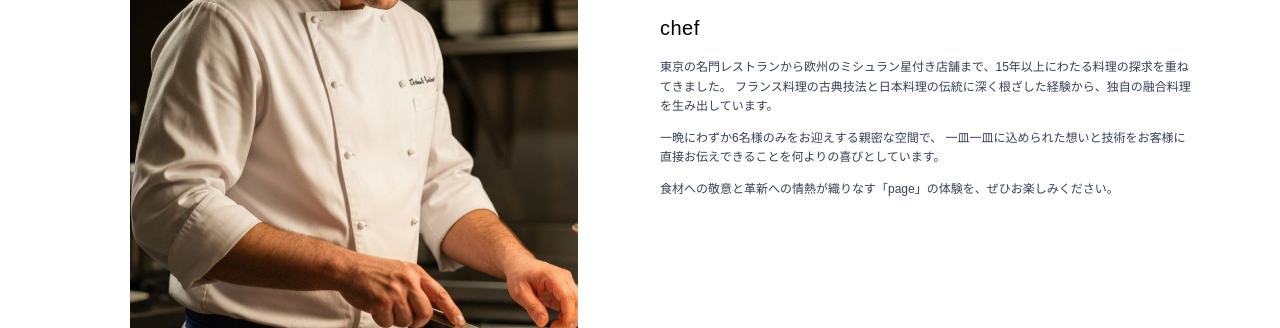
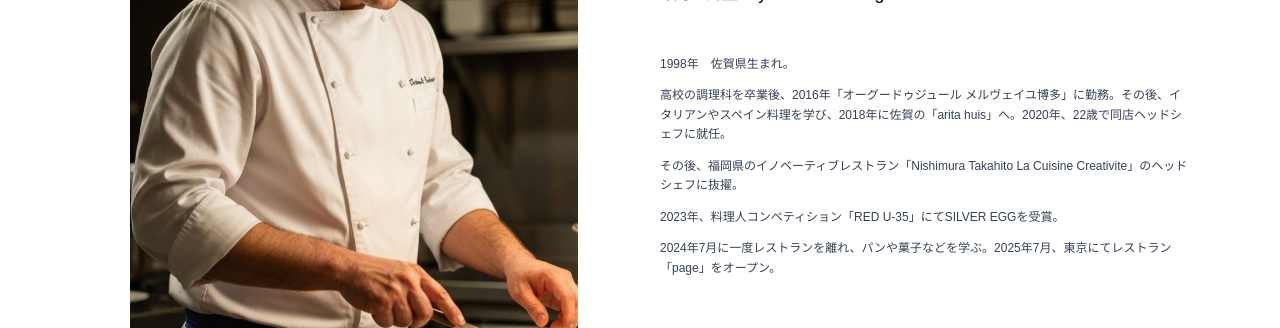
Before and after one commit to yfujiwara-svg/page-web-new, a Next.js app: page / in a window 1280 px wide. Shown: the part 1920-2248 px from the top of the page. Built offline with nearby package versions, Linux system fonts and the light colour scheme; a web font is replaced by a local one.

Commit message:
style:シェフ設定

```diff
--- a/app/page.tsx
+++ b/app/page.tsx
@@ -48,23 +48,40 @@ export default function HomePage() {
             />
           </div>
           <div className="space-y-4">
-            <h2 className="font-serif text-lg md:text-xl font-light text-balance">chef</h2>
+          　<h2 className="font-serif text-lg md:text-xm font-light text-balance">chef</h2>
+            <h2 className="font-serif text-lg md:text-xm font-light mt-1 text-balance">増永 琉聖  Ryusei Masunaga</h2>
             <div className="space-y-3 text-gray-700">
-              <p className="text-[11px] md:text-xs font-light leading-relaxed text-pretty">
-                東京の名門レストランから欧州のミシュラン星付き店舗まで、15年以上にわたる料理の探求を重ねてきました。
-                フランス料理の古典技法と日本料理の伝統に深く根ざした経験から、独自の融合料理を生み出しています。
+              <p className="text-[11px] md:text-xs font-light leading-relaxed mt-12 text-pretty">
+              1998年　佐賀県生まれ。
+              </p>
+              <p className="text-[11px] md:text-xs font-light leading-relaxed mt-1 text-pretty">
+              高校の調理科を卒業後、2016年「オーグードゥジュール メルヴェイユ博多」に勤務。その後、イタリアンやスペイン料理を学び、2018年に佐賀の「arita huis」へ。2020年、22歳で同店ヘッドシェフに就任。
+              </p>
+              <p className="text-[11px] md:text-xs font-light leading-relaxed mt-1 text-pretty">
+
               </p>
               <p className="text-[11px] md:text-xs font-light leading-relaxed text-pretty">
-                一晩にわずか6名様のみをお迎えする親密な空間で、
-                一皿一皿に込められた想いと技術をお客様に直接お伝えできることを何よりの喜びとしています。
+              その後、福岡県のイノベーティブレストラン「Nishimura Takahito La Cuisine Creativite」のヘッドシェフに抜擢。
               </p>
               <p className="text-[11px] md:text-xs font-light leading-relaxed text-pretty">
-                食材への敬意と革新への情熱が織りなす「page」の体験を、ぜひお楽しみください。
-              </p>
+              2023年、料理人コンペティション「RED U-35」にてSILVER EGGを受賞。
+             </p>
+             <p className="text-[11px] md:text-xs font-light leading-relaxed text-pretty">
+             2024年7月に一度レストランを離れ、パンや菓子などを学ぶ。2025年7月、東京にてレストラン「page」をオープン。
+             </p>
             </div>
           </div>
         </div>
       </section>
+
+      <div className="relative w-full aspect-[4/3] md:h-screen">
+        <Image
+          src="/2025.08.04.page0355.jpg"
+          alt="Elegant restaurant interior"
+          fill
+          className="object-cover"
+        />
+      </div>
 
       <section id="menu" className="bg-stone-50 py-16">
         <div className="max-w-4xl mx-auto px-6 text-center">
```
